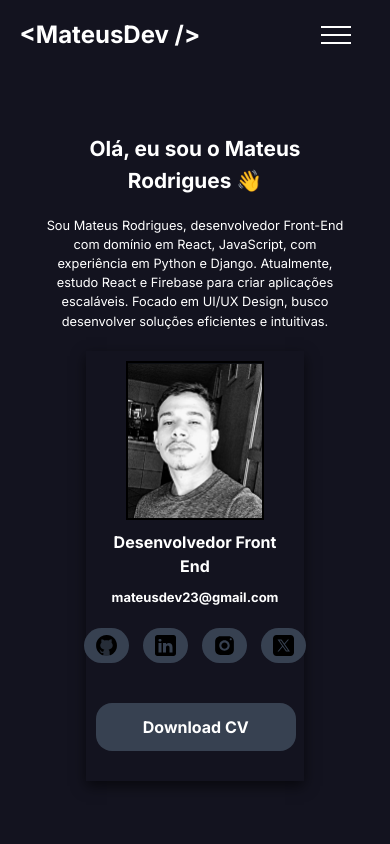
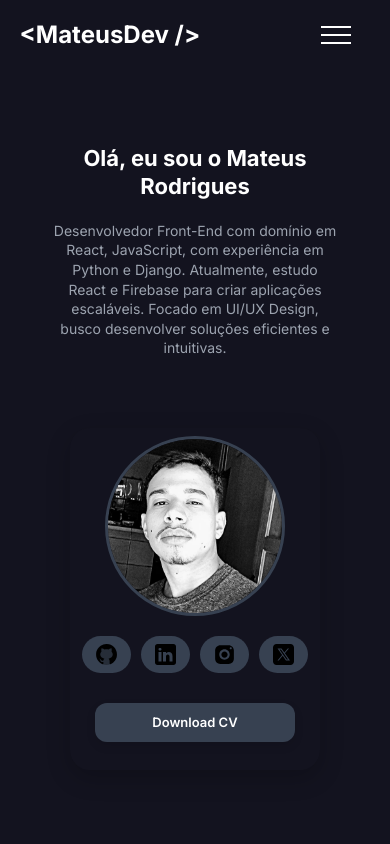
Before and after one commit to Mateusinhodev/portfolio_MateusDev, a React (Create React App) app: page / in a window 390 px wide. Shown: the top 844 px of the page. Built offline with nearby package versions, Linux system fonts and the light colour scheme.

Commit message:
Um pouco mais de responsividade

```diff
--- a/package.json
+++ b/package.json
@@ -16,6 +16,7 @@
     "mdb-react-ui-kit": "^9.0.0",
     "postcss-loader": "^8.1.1",
     "react": "^18.2.0",
+    "react-bootstrap": "^2.10.9",
     "react-dom": "^18.2.0",
     "react-scripts": "^5.0.1",
     "source-map-loader": "^5.0.0",
--- a/src/pages/Habilidades/index.js
+++ b/src/pages/Habilidades/index.js
@@ -1,29 +1,65 @@
-import React from "react";
 import Titulo from "../../components/Titulo";
+import { useState } from "react";
 
 import "./style.css"
 
 export default function Skills() {
+
+    const [toggleState, setToggleState] = useState(1);
+
+    const toggleTab = (index) => {
+        setToggleState(index)
+    }
+
     return(
         <div id="skills" className="skills-container">
             <Titulo nome={"SKILLS"}/>
             <div className="skills-conteudo">
+
+                <div className="bloc-tabs">
+                    <div className={toggleState === 1 ? "tabs active-tabs" : "tabs"} onClick={() => toggleTab(1)}>Front-end</div>
+                    <div className={toggleState === 2 ? "tabs active-tabs" : "tabs"} onClick={() => toggleTab(2)}>Back-end</div>
+                    <div className={toggleState === 3 ? "tabs active-tabs" : "tabs"} onClick={() => toggleTab(3)}>UI/UX Design</div>
+                    <div className={toggleState === 4 ? "tabs active-tabs" : "tabs"} onClick={() => toggleTab(4)}>Ferramentas</div>
+                </div>
+
+                <div className="content-tabs">
+                    <div className={toggleState === 1 ? "content active-content" : "content"}>
+                        <div className="stacks-icons">
                             <img src="https://cdn.jsdelivr.net/gh/devicons/devicon@latest/icons/html5/html5-original.svg" alt="HTML"/>
                             <img src="https://cdn.jsdelivr.net/gh/devicons/devicon@latest/icons/css3/css3-original.svg" alt="CSS"/>
                             <img src="https://cdn.jsdelivr.net/gh/devicons/devicon@latest/icons/javascript/javascript-original.svg" alt="JavaScript"/>
+                            <img src="https://cdn.jsdelivr.net/gh/devicons/devicon@latest/icons/react/react-original.svg" alt="REACT"/>
+                            <img src="https://cdn.jsdelivr.net/gh/devicons/devicon@latest/icons/bootstrap/bootstrap-original.svg" alt="BOOTSTRAP"/>
+                            <img src="https://cdn.jsdelivr.net/gh/devicons/devicon@latest/icons/tailwindcss/tailwindcss-original.svg" alt="TAILWINDCSS"/>
+                        </div>
+                    </div>
+
+                    <div className={toggleState === 2 ? "content active-content" : "content"}>
+                        <div className="stacks-icons">
                             <img src="https://cdn.jsdelivr.net/gh/devicons/devicon@latest/icons/python/python-original.svg" alt="PYTHON"/>
-                <img src="https://cdn.jsdelivr.net/gh/devicons/devicon@latest/icons/react/react-original.svg" alt="REACT"/>
                             <img src="https://cdn.jsdelivr.net/gh/devicons/devicon@latest/icons/django/django-plain.svg" alt="DJANGO"/>
-                <img src="https://cdn.jsdelivr.net/gh/devicons/devicon@latest/icons/bootstrap/bootstrap-original.svg" alt="BOOTSTRAP"/>
                             <img src="https://cdn.jsdelivr.net/gh/devicons/devicon@latest/icons/firebase/firebase-original.svg" alt="FIREBASE"/>
                             <img src="https://cdn.jsdelivr.net/gh/devicons/devicon@latest/icons/sqlite/sqlite-original.svg" alt="SQLITE"/>
+                        </div>
+                    </div>
+
+                    <div className={toggleState === 3 ? "content active-content" : "content"}>
+                        <div className="stacks-icons">
+                            <img src="https://cdn.jsdelivr.net/gh/devicons/devicon@latest/icons/figma/figma-original.svg" alt="FIGMA"/>
+                        </div>
+                    </div>
+
+                    <div className={toggleState === 4 ? "content active-content" : "content"}>
+                        <div className="stacks-icons">
                             <img src="https://cdn.jsdelivr.net/gh/devicons/devicon@latest/icons/git/git-original.svg" alt="GIT"/>
-                <img src="https://cdn.jsdelivr.net/gh/devicons/devicon@latest/icons/figma/figma-original.svg" alt="FIGMA"/>
                             <img src="https://cdn.jsdelivr.net/gh/devicons/devicon@latest/icons/vscode/vscode-original.svg" alt="VSCODE"/>
-                <img src="https://cdn.jsdelivr.net/gh/devicons/devicon@latest/icons/babel/babel-original.svg" alt="BABEL"/>
+                        </div>
+                    </div>
                 </div>
 
 
             </div>
+        </div>
     );
 }
--- a/src/pages/Home/index.js
+++ b/src/pages/Home/index.js
@@ -7,9 +7,9 @@ function Apresentacao() {
   return (
     <div className="home-container">
       <div className="apresentacao-container">
-        <h1 className="apresentacao-nome">Olá, eu sou o Mateus Rodrigues 👋</h1>
+        <h1 className="apresentacao-nome">Olá, eu sou o Mateus Rodrigues</h1>
         <p className="apresentacao-introducao">
-          Sou Mateus Rodrigues, desenvolvedor Front-End com domínio em React, JavaScript, com experiência em Python e Django. Atualmente, estudo React e Firebase para criar aplicações escaláveis. Focado em UI/UX Design, busco desenvolver soluções eficientes e intuitivas.
+          Desenvolvedor Front-End com domínio em React, JavaScript, com experiência em Python e Django. Atualmente, estudo React e Firebase para criar aplicações escaláveis. Focado em UI/UX Design, busco desenvolver soluções eficientes e intuitivas.
         </p>
         {/* <CurriculoBtn /> */}
         {/* <Social /> */}
@@ -23,8 +23,8 @@ function ImagemPerfil() {
   return (
     <div className="imagem-container">
       <img className="imagem-perfil" src={imagemperfil} alt="Imagem de perfil" />
-      <div class="designation">Desenvolvedor Front End</div>
-      <p>mateusdev23@gmail.com</p>
+      {/* <div class="designation">Desenvolvedor Front End</div>
+      <p>mateusdev23@gmail.com</p> */}
       <Social/>
       <CurriculoBtn />
     </div>
--- a/src/pages/Home/style.css
+++ b/src/pages/Home/style.css
@@ -1,159 +1,324 @@
+/* Container principal */
 .home-container {
     display: flex;
-    width: 80%;
+    flex-wrap: wrap;
+    width: 90%;
     max-width: 1200px;
     align-items: center;
     justify-content: center;
     min-height: calc(100vh - 70px);
     margin: 0 auto;
-    gap: 100px;
+    gap: 60px;
 }
 
+/* Apresentação texto */
 .apresentacao-container {
-    width: 100%;
+    width: 70%;
+    max-width: 700px;
+    /* text-align: center; */
 }
 
 .apresentacao-nome {
-    font-size: 30px;
-    margin-bottom: 15px;
-    text-align: left;
+    font-size: clamp(1rem, 2vw, 6rem);
+    font-weight: 700;
+    margin-bottom: 25px;
+    color: #FFF;
+    font-family: 'Inter', sans-serif;
 }
 
 .apresentacao-introducao {
-    font-size: 18px;
+    font-size: clamp(1rem, 2vw, 1.6rem);
     font-weight: 400;
     margin-top: 20px;
+    line-height: 1.6;
+    color: #9CA3AF;
+    text-align: justify;
+    max-width: 700px;
+    margin-left: auto;
+    margin-right: auto;
 }
 
 .curriculo-btn {
-    width: 150px;
+    width: clamp(160px, 40%, 220px);
     background-color: #374151;
+    color: #ffffff;
     text-align: center;
-    font-size: 16px;
-    font-weight: bold;
-    border-radius: 16px;
+    font-size: 1rem;
+    font-weight: 600;
+    border-radius: 12px;
     border: none;
-    padding: 10px;
+    padding: 12px;
     cursor: pointer;
-    transition: 0.3s all;
-    margin: 10px 0px;
+    transition: background-color 0.3s, transform 0.2s;
+    margin: 25px auto;
+    box-shadow: 0px 4px 10px rgba(0,0,0,0.1);
+    display: flex;
+    align-items: center;
+    justify-content: center;
 }
 
 .curriculo-btn:hover {
-    background-color: #CFD6E4;
+    background-color: #4b5563;
+    transform: scale(1.05);
 }
 
 .social-container {
     display: flex;
-    gap: 10px;
-    margin: 20px 0;
+    gap: 12px;
+    margin: 20px auto 10px;
     justify-content: center;
     align-items: center;
-    text-align: center;
+    flex-wrap: wrap;
 }
 
 .social-container a {
-    padding: 3px 6px;
+    padding: 6px 12px;
     text-decoration: none;
     background-color: #374151;
-    color: #fff;
-    border-radius: 18px;
-    margin:0 2px ;
+    color: #ffffff;
+    border-radius: 20px;
+    transition: all 0.3s;
+    font-weight: 500;
+    font-size: clamp(0.8rem, 2vw, 1rem);
 }
 
 .social-container a:hover {
-    background-color: #fff;
-  }
+    background-color: #cfd6e4;
+    color: #111827;
+    transform: scale(1.1);
+    box-shadow: 0 4px 12px rgba(0,0,0,0.2);
+}
 
+/* Imagem container */
 .imagem-container {
-    display: flex; /* Ativa o layout flex */
+    display: flex;
     flex-direction: column;
-    justify-content: center; /* Centraliza horizontalmente */
-    align-items: center; /* Centraliza verticalmente */
-    width: 450px;
-    height: 450px;
-    padding: 10px;
-    box-shadow: 0px 5px 13px rgba(0, 0, 0, 0.6);
+    justify-content: center;
+    align-items: center;
+    width: 100%;
+    max-width: 420px;
+    padding: 15px;
+    box-shadow: 0px 8px 24px rgba(0, 0, 0, 0.2);
+    border-radius: 20px;
+    background-color: #13131f;
     text-align: center;
-    font-size: 13px;
+    margin: 0 auto;
 }
 
 .imagem-perfil {
-    width: 70%;
-    border: 2px solid black;
-    /* border-radius: 50%; */
+    width: 100%;
+    max-width: 350px;
+    height: auto;
+    aspect-ratio: 1 / 1;
+    object-fit: cover;
+    border: 3px solid #374151;
+    border-radius: 50%;
+    transition: transform 0.3s;
+}
+
+.imagem-perfil:hover {
+    transform: scale(1.05);
 }
 
 .designation {
-    margin: 10px;
-    font-size: 16px;
-    font-family: "Inter", serif;
+    margin-top: 15px;
+    font-size: clamp(0.9rem, 2vw, 1.2rem);
+    color: #4b5563;
+    font-family: "Inter", sans-serif;
+    font-weight: 500;
 }
 
-/* Media Queries para telas menores */
-@media (max-width: 768px) {
+/* Responsividade extra */
+
+@media (max-width: 1366px) {
     .home-container {
-        flex-direction: column; /* Empilha os itens em telas pequenas */
-        margin: 30px auto;
-        gap: 50px; /* Diminui o espaço entre os itens */
+      flex-direction: column;
+      align-items: center;
+      gap: 30px; /* Reduz o espaço entre texto e imagem */
+      padding: 40px 20px;
+    }
+
+    .apresentacao-container {
+      max-width: 700px;
+      text-align: center;
+    }
+
+    .apresentacao-nome {
+      font-size: 34px;
+    }
+
+    .apresentacao-introducao {
+      font-size: 20px;
+      line-height: 1.6;
     }
 
     .imagem-container {
-        width: 60%; /* Ajusta a largura para 80% da tela */
-        height: auto; /* Ajusta a altura automaticamente */
+      width: auto;
+      max-width: 320px;
+      padding: 0;
+    }
+
+    .imagem-perfil {
+      width: 100%;
+      height: auto;
+    }
+
+    .social-container {
+      justify-content: center;
     }
 
     .curriculo-btn {
+      margin: 20px auto 0 auto;
+      display: block;
+    }
+}
+
+@media (max-width: 1320px) {
+    .home-container {
+        gap: 60px;
+        padding: 20px 0;
+    }
+
+    .apresentacao-container {
+        max-width: 600px;
+    }
+
+    .apresentacao-nome {
+        font-size: 32px;
+        /* text-align: center; */
+    }
+
+    .apresentacao-introducao {
+        font-size: 20px;
+        text-align: justify;
+        line-height: 1.5;
+    }
+
+    .curriculo-btn {
+        width: 180px;
+        margin: 20px auto;
+        font-size: 15px;
         display: flex;
-        width: 200px; /* Faz o botão ocupar 100% da largura disponível */
-        margin: 20px auto;
-        text-align: center;
-        align-items: center;
         justify-content: center;
     }
 
     .social-container {
-        flex-direction: flex; /* Empilha os links das redes sociais */
+        justify-content: center;
+        gap: 10px;
     }
 
+    .imagem-container {
+        width: 380px;
+        height: auto;
+        padding: 20px;
+    }
+
+    .imagem-perfil {
+        width: 300px;
+        height: 300px;
+    }
+
+    .designation {
+        font-size: 15px;
+        margin-top: 10px;
+    }
+}
+
+@media (max-width: 1156px) {
     .apresentacao-nome {
-        font-size: 2rem; /* Ajusta o tamanho da fonte */
         text-align: center;
     }
 
     .apresentacao-introducao {
-        font-size: 1rem; /* Ajusta o tamanho da fonte */
         text-align: center;
-        justify-content: justify;
     }
 }
 
-/* Media Query para telas muito pequenas (como celulares) */
-@media (max-width: 480px) {
+@media (max-width: 768px) {
     .home-container {
-        margin: 0px auto;
-        gap: 20px; /* Diminui ainda mais o espaço entre os itens */
+        flex-direction: column;
+        gap: 50px;
+        padding: 15px;
+    }
+
+    .apresentacao-container {
+        width: 90%;
+        text-align: center;
+    }
+
+    .apresentacao-nome {
+        font-size: clamp(1.5rem, 5vw, 2rem);
+        line-height: 1.2;
+        margin-bottom: 15px;
+    }
+
+    .apresentacao-introducao {
+        font-size: clamp(1rem, 4vw, 1.4rem);
+        line-height: 1.5;
+        text-align: center;
+        max-width: 90%;
     }
 
     .imagem-container {
-        width: 70%; /* Reduz a largura da imagem */
+        width: 85%;
+        max-width: 280px;
+        padding: 10px;
+    }
+
+    .imagem-perfil {
+        width: 100%;
+        max-width: 220px;
+        height: auto;
+    }
+
+    .social-container {
+        justify-content: center;
+        gap: 10px;
     }
 
     .curriculo-btn {
-        width: 200px; /* Faz o botão ocupar 100% da largura */
+        width: 80%;
+        max-width: 200px;
         padding: 12px;
+        font-size: 14px;
+    }
+}
+
+@media (max-width: 480px) {
+    .home-container {
+        padding: 10px;
+        gap: 70px;
     }
 
-    .social-container a {
-        font-size: 0.8rem; /* Ajusta o tamanho da fonte */
-        padding: 5px 10px; /* Ajusta o padding */
+    .apresentacao-container {
+        width: 95%;
+        /* padding: 0 10px; */
     }
 
     .apresentacao-nome {
-        font-size: 1.3rem; /* Ajusta o tamanho da fonte */
+        font-size: 22px;
+        line-height: 1.3;
     }
 
     .apresentacao-introducao {
-        font-size: 0.8rem; /* Ajusta o tamanho da fonte */
+        font-size: 14px;
+        text-align: center;
+        line-height: 1.4;
+    }
+
+    .imagem-container {
+        width: 90%;
+        max-width: 250px;
+        padding: 8px;
+    }
+
+    .imagem-perfil {
+        max-width: 180px;
+    }
+
+    .curriculo-btn {
+        width: 90%;
+        font-size: 13px;
+        padding: 10px;
     }
 }
--- a/src/pages/Projetos/index.js
+++ b/src/pages/Projetos/index.js
@@ -33,8 +33,12 @@ export default function Projetos() {
                     <Swiper
                         modules={[Navigation]}
                         spaceBetween={20}
-                        slidesPerView={2}
+                        slidesPerView="auto"
                         navigation={{ nextEl: ".swiper-button-next", prevEl: ".swiper-button-prev" }}
+                        breakpoints={{
+                            0: { slidesPerView: 1 },  // Em telas menores, exibir 1 slide
+                            785: { slidesPerView: 2 } // A partir de 640px, exibir 2 slides
+                        }}
                         className="w-full"
                     >
 
```
Also changed, not shown: src/pages/Habilidades/style.css (+87 -10 lines), src/pages/Projetos/style.css (+62 -16 lines), src/pages/Sobre/style.css (+33 -11 lines), 1 other file (tests, documents, lock files or other folders). Lines whose indentation alone changed are shown as unchanged.
